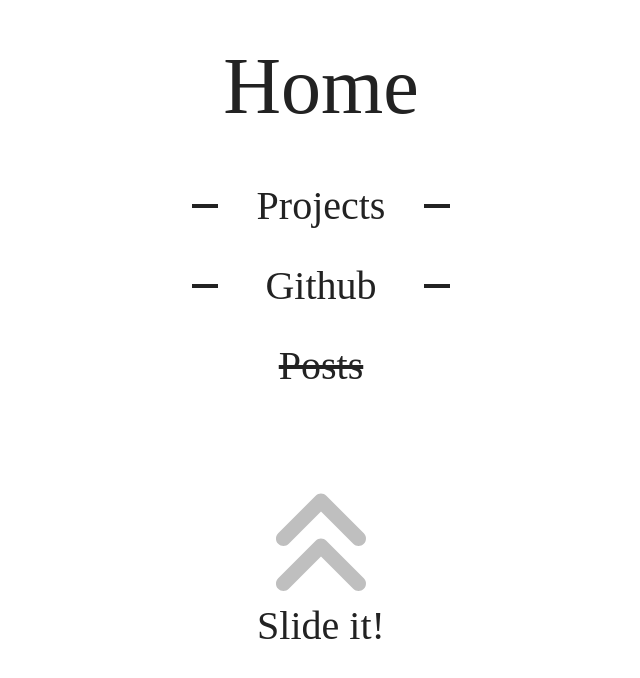
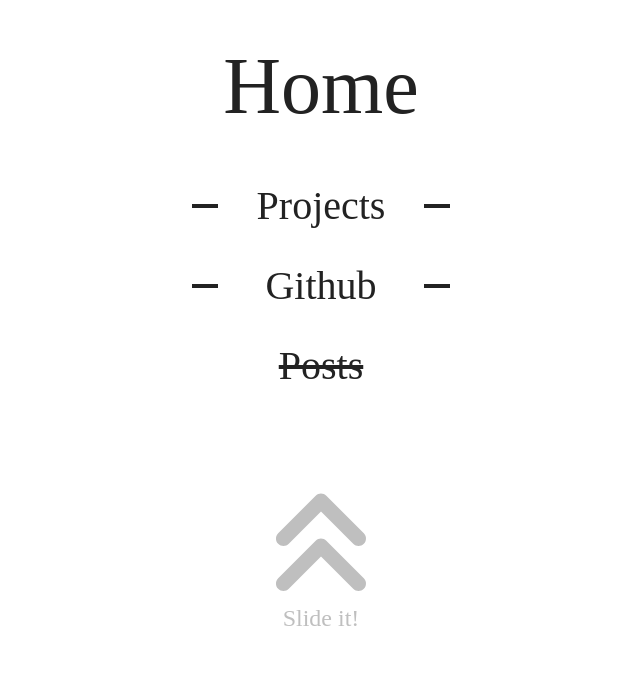
Before and after one commit to startartart/conblog, a React (Vite) app: page / in a window 1280 px wide. Shown: the part 114-792 px from the top of the page, without its empty margins (319-959 px from the left). Built offline with nearby package versions, Linux system fonts and the light colour scheme.

Commit message:
refactor: Text 컴포넌트 분리

```diff
--- /dev/null
+++ b/src/components/Text/Text.tsx
@@ -0,0 +1,31 @@
+import styled from 'styled-components';
+import { Props } from './Text.types';
+
+export default function Text({
+  $fontSize = '1rem',
+  $color = '#222222',
+  $hoverColor,
+  $isInActive,
+  children,
+}: Props) {
+  return (
+    <StyledText
+      $fontSize={$fontSize}
+      $color={$color}
+      $hoverColor={$hoverColor}
+      $isInActive={$isInActive}
+    >
+      {children}
+    </StyledText>
+  );
+}
+
+const StyledText = styled.p<Props>`
+  font-size: ${(props) => props.$fontSize};
+  color: ${(props) => props.$color};
+  text-decoration: ${(props) => (props.$isInActive ? 'line-through' : 'none')};
+  transition: color 0.5s;
+  &:hover {
+    color: ${(props) => props.$hoverColor};
+  }
+`;
--- a/src/pages/Home.tsx
+++ b/src/pages/Home.tsx
@@ -2,10 +2,7 @@
 // import { useState } from 'react';
 import { Link } from 'react-router-dom';
 import Arrow from '../assets/arrow.svg?react';
-
-type TextProps = {
-  $isInComplete?: boolean;
-};
+import Text from '../components/Text/Text';
 
 type BarProps = {
   $direction: 'left' | 'right';
@@ -17,26 +14,36 @@
   return (
     <Layout>
       <Title>
-        <LargeText>Home</LargeText>
+        <Text $fontSize="5rem" $color="#222222">
+          Home
+        </Text>
       </Title>
       <Box>
         <StyleLink to="projects">
           <Bar $direction="left" />
           <Bar $direction="right" />
-          <SmallText>Projects</SmallText>
+          <Text $fontSize="2.5rem" $color="#222222" $hoverColor="#bfbfbf">
+            Projects
+          </Text>
         </StyleLink>
         <StyleLink to="https://github.com/startartart">
           <Bar $direction="left" />
           <Bar $direction="right" />
-          <SmallText>Github</SmallText>
+          <Text $fontSize="2.5rem" $color="#222222" $hoverColor="#bfbfbf">
+            Github
+          </Text>
         </StyleLink>
         <StyleLink to="/">
-          <SmallText $isInComplete={true}>Posts</SmallText>
+          <Text $fontSize="2.5rem" $color="#222222" $isInActive={true}>
+            Posts
+          </Text>
         </StyleLink>
       </Box>
       <Footer>
         <SlideArrow fill="#bfbfbf" />
-        <SmallText>Slide it!</SmallText>
+        <Text $fontSize="1.5rem" $color="#bfbfbf">
+          Slide it!
+        </Text>
       </Footer>
     </Layout>
   );
@@ -74,22 +81,6 @@
   top: 20%;
 `;
 
-const LargeText = styled.h1`
-  color: #222222;
-  font-size: 5rem;
-`;
-
-const SmallText = styled.h5<TextProps>`
-  font-size: 2.5rem;
-  color: #222222;
-  transition: color 0.5s;
-  &:hover {
-    color: #bfbfbf;
-  }
-  text-decoration: ${(props) =>
-    props.$isInComplete ? 'line-through' : 'none'};
-`;
-
 const Bar = styled.div<BarProps>`
   position: absolute;
   width: 20%;
@@ -109,7 +100,6 @@
   display: flex;
   flex-direction: column;
   align-items: center;
-
   top: 75%;
   width: 100%;
   height: 100%;
```
Also changed, not shown: src/components/Text/Text.types.ts (added, +9 -0 lines).
